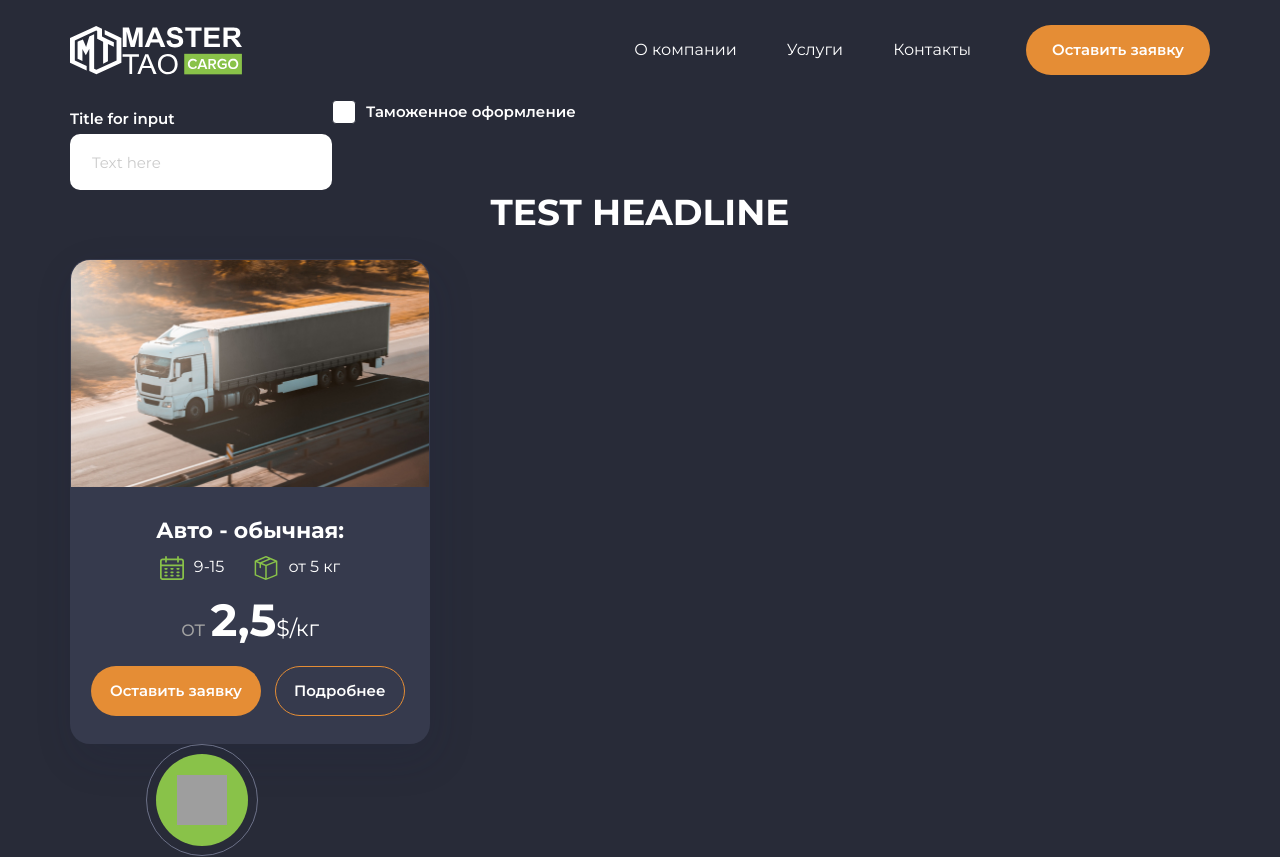
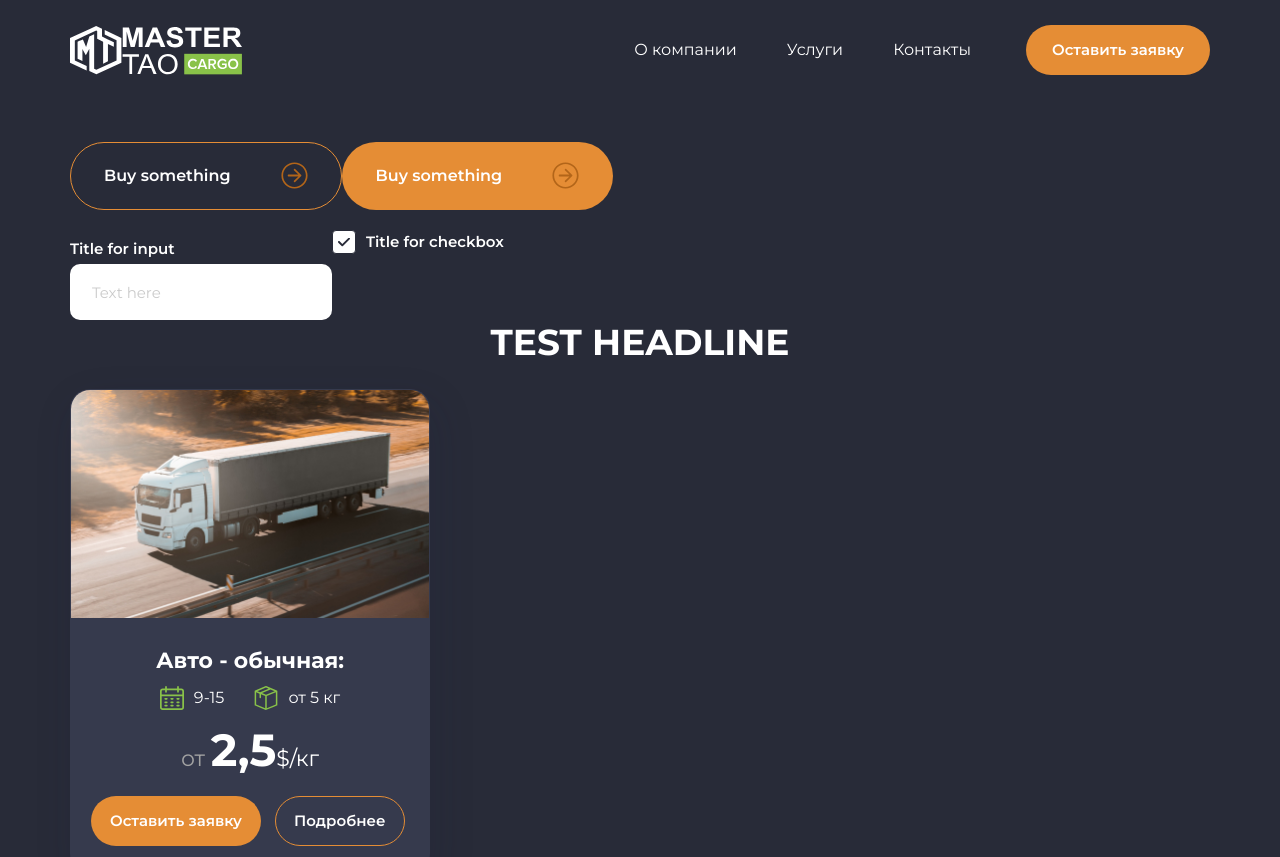
Before and after one commit to arkhipov-v/Master-Tao, a React (Create React App) app: page /UI in a window 1280 px wide. Shown: the top 857 px of the page. Built offline with nearby package versions, Linux system fonts and the light colour scheme; grey boxes are pictures that could not be loaded.

Commit message:
Created button with  props

```diff
--- a/src/components/pages/UI.tsx
+++ b/src/components/pages/UI.tsx
@@ -1,3 +1,4 @@
+import Button from "../ui/Button";
 import Input from "../ui/Input";
 import CheckboxItem from "../ui/CheckboxItem";
 import Headline from "../ui/Headline";
@@ -11,8 +12,28 @@ import DeliveryForm from "../ui/DeliveryForm";
 const UI = () => {
     return (
         <main className="wrapper">
+            {/* TODO Вывести все кнопки использующиеся в проекте*/}
+            <div>
+                <br/>
+                <br/>
+                <Button
+                    text="Buy something"
+                    onClick={() => console.log('test')}
+                    className='my-test-class'
+                    isIcon={true}
+                    isEmpty={true}
+                />
+                <Button
+                    text="Buy something"
+                    onClick={() => console.log('test')}
+                    className='my-test-class'
+                    isIcon={true}
+                />
+                <br/>
+                <br/>
+            </div>
             <Input type="text" title="Title for input" id="inp-1" placeholder="Text here"/>
-            <CheckboxItem />
+            <CheckboxItem title="Title for checkbox" checked={true}/>
             <Headline title="Test Headline" />
             <CardDelivery />
             <CardBenefit title='Test 1' icon='test' id='1' />
--- a/src/components/ui/Button.tsx
+++ b/src/components/ui/Button.tsx
@@ -1,22 +1,40 @@
-const Button = ({ text, variant,disabled, onClick, icon}:ButtonProps) => {
+import classnames from 'classnames'
+import cn from 'classnames'
+
+const Button = ({ text, isEmpty, isSmall, isCircle, isDisabled, onClick, isIcon, className}:ButtonProps) => {
     return (
-        <button>Test</button>
-        // <button type="button" className="button">
-        //     {props?.name}
-        //     {props?.icon && <img src={props.icon} alt=""/>}
-        // </button>
+        <button
+            // className={`button ${className}`}
+            className={cn(
+                'button',
+                className,
+                isSmall && 'button--sm',
+                isEmpty && 'button--empty',
+                isCircle && 'button--circle'
+            )}
+            disabled={isDisabled}
+            onClick={onClick}
+        >
+            {text}
+            {isIcon &&
+                <span className="button__icon"><img src={`/img/icons/arrow-circle-left.svg`} alt="arrow left"/></span>
+            }
+        </button>
     );
 }
 
 interface ButtonProps{
-    text:string
-    onClick:() => void
-    disabled?:boolean
-    variant?: ButtonTypes
-    // variant: 'empty' | 'small'
-    icon?: string
+    text?:string
+    onClick?:() => void
+    isDisabled?:boolean
+    isSmall?: boolean
+    isEmpty?: boolean
+    isCircle?: boolean
+    isIcon?: boolean
+    className?: string
+    // variant?: ButtonTypes
 }
-type ButtonTypes = 'empty' | 'small'
+// type ButtonTypes = 'empty' | 'small'
 // {icon && <span></span>}
 
 
--- a/src/components/ui/CheckboxItem.tsx
+++ b/src/components/ui/CheckboxItem.tsx
@@ -1,9 +1,18 @@
-const CheckboxItem = () => {
+interface ICheckbox {
+    title: string
+    checked?: boolean
+    disabled?: boolean
+}
+
+const CheckboxItem = ({title, checked, disabled}: ICheckbox) => {
     return (
         <label className="checkbox-item">
-            <input type="checkbox" className="checkbox-item__input"/>
+            <input type="checkbox"
+                   className="checkbox-item__input"
+                   checked={checked}
+                   disabled={disabled}/>
             <span className="checkbox-item__checkbox"></span>
-            <span className="checkbox-item__title">Таможенное оформление</span>
+            <span className="checkbox-item__title">{title}</span>
         </label>
     )
 }
```
